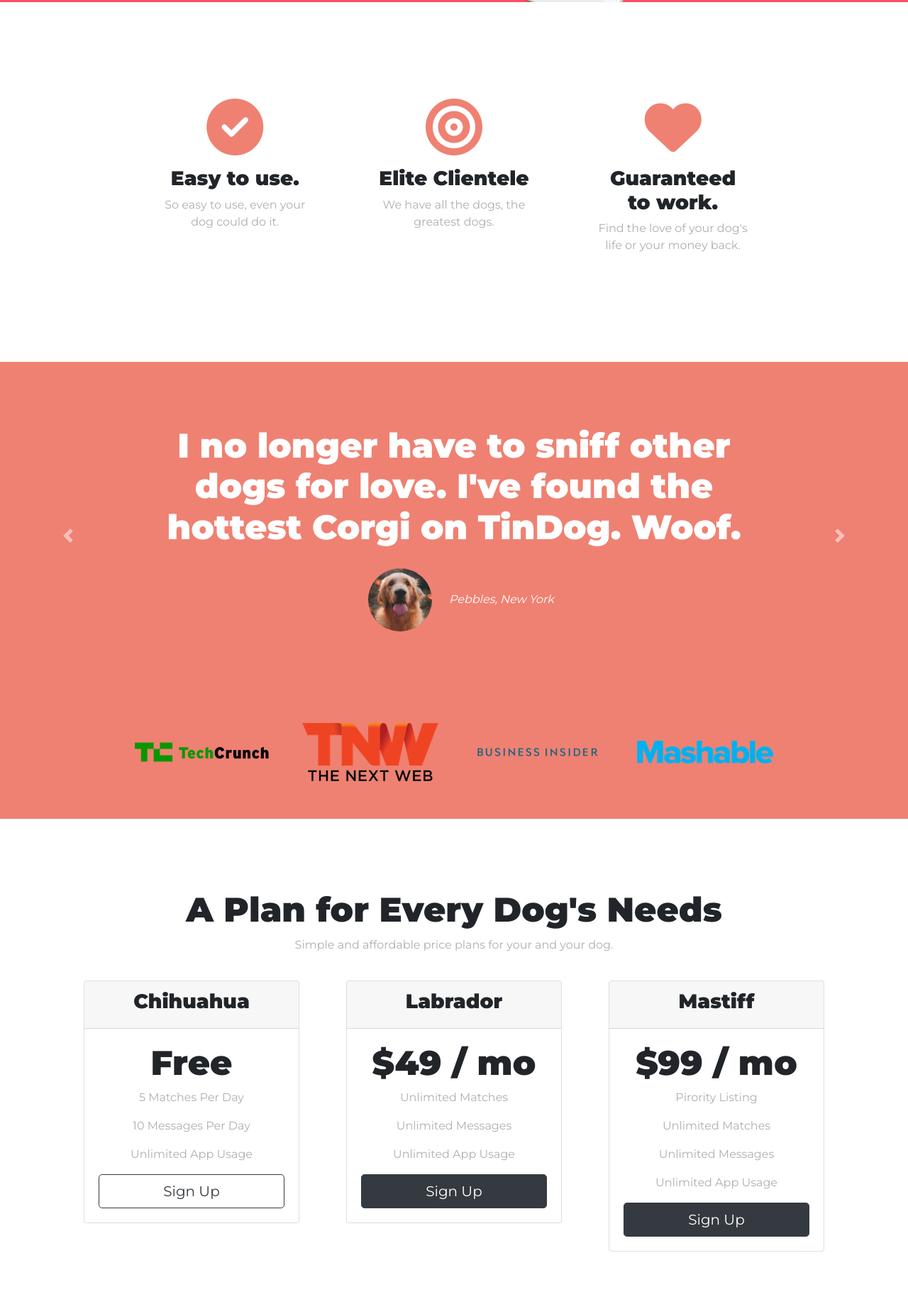
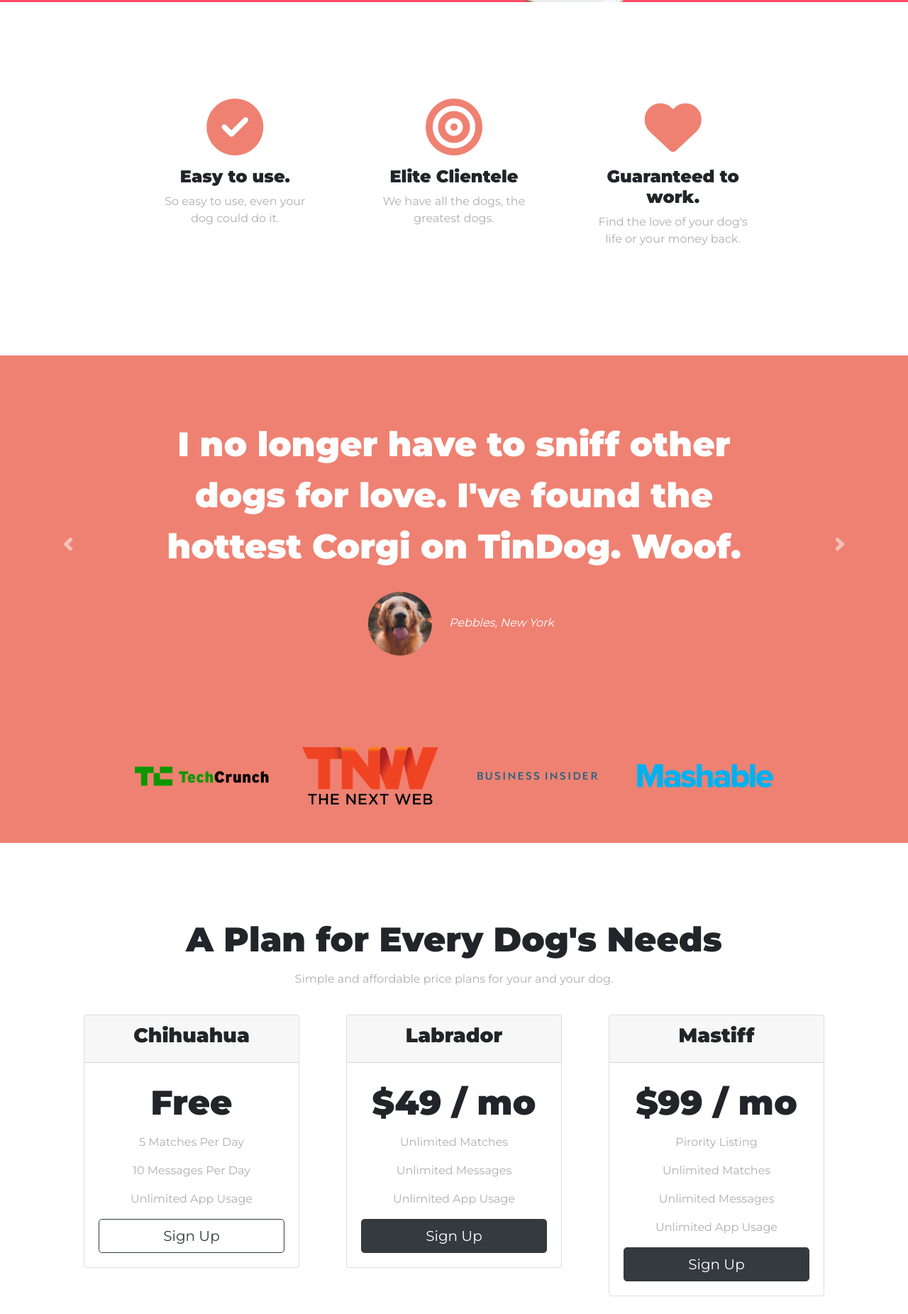
Before and after one commit to boy-warakorn/startup-web, a plain HTML site: page index.html in a window 1280 px wide. Shown: the part 618-2470 px from the top of the page at 71% size. Drawn offline with nearby package versions, Linux system fonts and the light colour scheme.

Commit message:
refactor

```diff
--- a/css/styles.css
+++ b/css/styles.css
@@ -1,32 +1,52 @@
-#title {
-  background-color: #ff4c68;
-  color: #fff;
+html{
+  scroll-behavior: smooth;
 }
+
 body {
   font-family: "Montserrat", sans-serif;
+  text-align: center;
 }
-h1 {
+h1,
+h2,
+h3,
+h4,
+h5,
+h6 {
+  font-weight: bold;
+}
+
+p {
+  color: #afafaf;
+}
+/* Containers */
+
+.container-fluid {
+  padding: 7% 15%;
+}
+
+/* sections */
+.colored-section {
+  background-color: #ff4c68;
+  color: white;
+}
+.white-section {
+  background-color: #fff;
+}
+
+/* Heading */
+.section-heading {
+  font-size: 3rem;
+  line-height: 1.5;
+}
+.big-heading {
   font-family: "Montserrat", sans-serif;
   font-weight: 900;
   font-size: 3.5rem;
   line-height: 1.5;
 }
-h3 {
-  font-weight: bold;
-}
-h2 {
-  font-family: "Montserrat";
-  font-size: 3rem;
-  font-weight: bold;
-}
-p {
-  color: #afafaf;
-}
-.container-fluid {
-  padding: 3% 15% 7% 15%;
-}
 
 /* Navigation Bar */
+
 .navbar {
   padding: 0 0 4.5rem;
 }
@@ -41,6 +61,12 @@ p {
 .nav-link {
   font-size: 1.2rem;
   font-weight: 200;
+}
+/* Title section */
+
+#title .container-fluid {
+  padding: 3% 15% 7%;
+  text-align: left;
 }
 
 /* Download Buttons */
@@ -76,24 +102,24 @@ p {
   color: #ff4c68;
 }
 #features {
-  padding: 7% 15%;
-  background-color: white;
   position: relative;
 }
 .feature-box {
-  text-align: center;
   padding: 5%;
+}
+.feature-title {
+  font-size: 1.5rem;
 }
 /* testimonials section */
 
 #testimonials {
-  text-align: center;
   background-color: #ef8172;
-  color: #fff;
 }
-.carousel-item {
-  padding: 7% 15%;
+.testimonial-text {
+  font-size: 3rem;
+  line-height: 1.5;
 }
+
 .testimonial-img {
   width: 10%;
   border-radius: 100%;
@@ -102,7 +128,7 @@ p {
 
 #press {
   background-color: #ef8172;
-  text-align: center;
+
   padding-bottom: 3%;
 }
 
@@ -112,10 +138,12 @@ p {
 }
 
 /* Pricing Section */
-
+.price-text {
+  font-size: 3rem;
+  line-height: 1.5;
+}
 #pricing {
   padding: 100px;
-  text-align: center;
 }
 
 .pricing-column {
@@ -124,25 +152,11 @@ p {
 
 /* CTA section */
 
-.cta-text {
-  font-family: "Montserrat";
-  font-size: 3.5rem;
-  line-height: 1.5;
-}
 #cta {
-  background-color: #ff4c68;
-  padding: 7% 15%;
-  text-align: center;
-  color: white;
   font-weight: 900;
 }
 /* footer section */
 
-#footer {
-  background-color: white;
-  padding: 3%;
-  text-align: center;
-}
 .icon-footer {
   margin: 20px 10px;
 }
--- a/index.html
+++ b/index.html
@@ -33,7 +33,7 @@
 
 <body>
 
-  <section id="title">
+  <section class="colored-section" id="title">
     <div class="container-fluid">
       <!-- Nav Bar -->
 
@@ -57,7 +57,7 @@
 
       <div class="row">
         <div class="col-lg-6">
-          <h1>Meet new and interesting dogs nearby.</h1>
+          <h1 class="big-heading">Meet new and interesting dogs nearby.</h1>
           <button class="btn btn-lg btn-dark download-button" type="button"><i class="fab fa-apple"></i>
             Download</button>
           <button class="btn btn-lg btn-outline-light download-button" type="button"><i class="fab fa-google-play"></i>
@@ -74,43 +74,44 @@
 
   <!-- Features -->
 
-  <section id="features">
-
+  <section class="white-section" id="features">
+    <div class="container-fluid">
       <div class="row">
         <div class="col-lg-4 feature-box">
           <i class="fas fa-check-circle feature-icon fa-5x"></i>
-        <h3>Easy to use.</h3>
+          <h3 class="feature-title">Easy to use.</h3>
           <p class="feature-subtitle">So easy to use, even your dog could do it.</p>
         </div>
         <div class="col-lg-4 feature-box">
 
           <i class="fas fa-bullseye feature-icon fa-5x"></i>
-        <h3>Elite Clientele</h3>
+          <h3 class="feature-title">Elite Clientele</h3>
           <p class="feature-subtitle">We have all the dogs, the greatest dogs.</p>
         </div>
         <div class="col-lg-4 feature-box">
           <i class="fas fa-heart feature-icon fa-5x"></i>
-        <h3>Guaranteed to work.</h3>
+          <h3 class="feature-title">Guaranteed to work.</h3>
           <p class="feature-subtitle">Find the love of your dog's life or your money back.</p>
         </div>
       </div>
 
-
+    </div>
   </section>
 
 
   <!-- Testimonials -->
 
-  <section id="testimonials">
+  <section class="colored-section" id="testimonials">
 
     <div id="testimonial-carousel" class="carousel slide" data-ride="false">
       <div class="carousel-inner">
-        <div class="carousel-item active">
-          <h2>I no longer have to sniff other dogs for love. I've found the hottest Corgi on TinDog. Woof.</h2>
+        <div class="carousel-item active container-fluid">
+          <h2 class="testimonial-text">I no longer have to sniff other dogs for love. I've found the hottest Corgi on
+            TinDog. Woof.</h2>
           <img class="testimonial-img" src="images/dog-img.jpg" alt="dog-profile">
           <em>Pebbles, New York</em>
         </div>
-        <div class="carousel-item">
+        <div class="carousel-item container-fluid">
           <h2 class="testimonial-text">My dog used to be so lonely, but with TinDog's help, they've found the love of
             their life. I think.</h2>
           <img class="testimonial-img" src="images/lady-img.jpg" alt="lady-profile">
@@ -135,7 +136,7 @@
 
   <!-- Press -->
 
-  <section id="press">
+  <section class="colored-section" id="press">
     <img class="press-logo" src="images/techcrunch.png" alt="tc-logo">
     <img class="press-logo" src="images/tnw.png" alt="tnw-logo">
     <img class="press-logo" src="images/bizinsider.png" alt="biz-insider-logo">
@@ -146,9 +147,9 @@
 
   <!-- Pricing -->
 
-  <section id="pricing">
+  <section class="white-section" id="pricing">
 
-    <h2>A Plan for Every Dog's Needs</h2>
+    <h2 class="section-heading">A Plan for Every Dog's Needs</h2>
     <p>Simple and affordable price plans for your and your dog.</p>
 
     <div class="row">
@@ -159,7 +160,7 @@
             <h3>Chihuahua</h3>
           </div>
           <div class="card-body">
-            <h2>Free</h2>
+            <h2 class="price-text">Free</h2>
             <p>5 Matches Per Day</p>
             <p>10 Messages Per Day</p>
             <p>Unlimited App Usage</p>
@@ -175,7 +176,7 @@
             <h3>Labrador</h3>
           </div>
           <div class="card-body">
-            <h2>$49 / mo</h2>
+            <h2 class="price-text">$49 / mo</h2>
             <p>Unlimited Matches</p>
             <p>Unlimited Messages</p>
             <p>Unlimited App Usage</p>
@@ -189,7 +190,7 @@
             <h3>Mastiff</h3>
           </div>
           <div class="card-body">
-            <h2>$99 / mo</h2>
+            <h2 class="price-text">$99 / mo</h2>
             <p>Pirority Listing</p>
             <p>Unlimited Matches</p>
             <p>Unlimited Messages</p>
@@ -210,26 +211,27 @@
 
   <!-- Call to Action -->
 
-  <section id="cta">
-
-    <h3 class="cta-text">Find the True Love of Your Dog's Life Today.</h3>
+  <section class="colored-section" id="cta">
+    <div class="container-fluid">
+      <h3 class="big-heading">Find the True Love of Your Dog's Life Today.</h3>
       <button class="btn btn-lg btn-dark download-button" type="button"><i class="fab fa-apple"></i> Download</button>
       <button class="btn btn-lg btn-outline-light download-button" type="button"><i class="fab fa-google-play"></i>
         Download</button>
-
+    </div>
   </section>
 
 
   <!-- Footer -->
 
-  <footer id="footer">
+  <footer class="white-section" id="footer">
+    <div class="container-fluid">
       <i class="fab fa-twitter icon-footer"></i>
       <i class="fab fa-facebook icon-footer"></i>
       <i class="fab fa-instagram icon-footer"></i>
       <i class="fas fa-envelope icon-footer"></i>
 
       <p class="mt-3">© Copyright 2018 TinDog</p>
-
+    </div>
   </footer>
 
 
```
Lines whose indentation alone changed are shown as unchanged.
